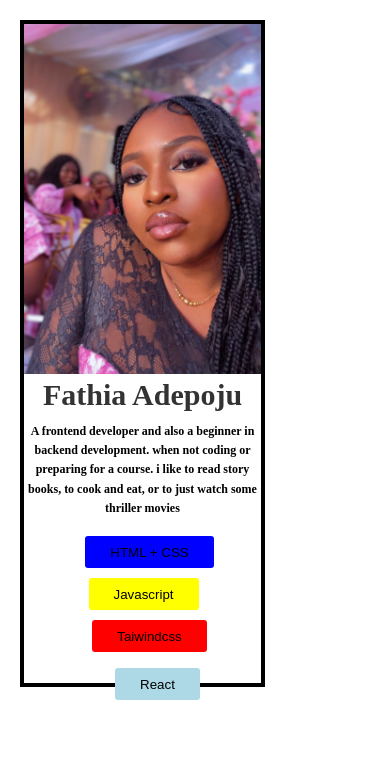
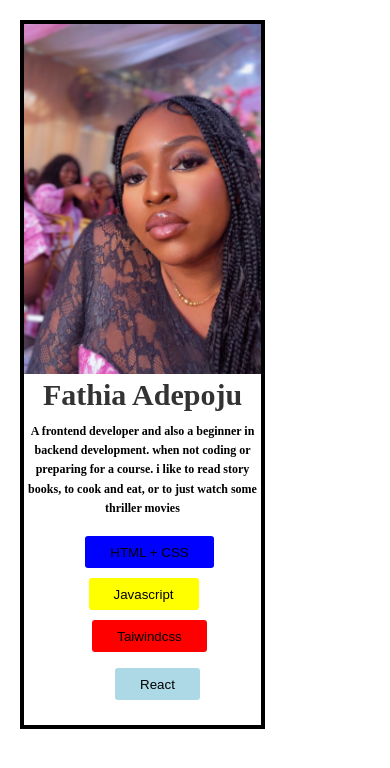
Before and after one commit to Adepoju044/my-Profile, a React (Create React App) app: page / in a window 390 px wide. Shown: the top 768 px of the page. Built offline with nearby package versions, Linux system fonts and the light colour scheme.

Commit message:
i added a more fitting height

```diff
--- a/src/index.css
+++ b/src/index.css
@@ -145,7 +145,7 @@ h1 {
 @media (max-width: 470px) {
   .container {
     width: 70%;
-    height: 79vh;
+    height: 84vh;
   }
 
   h1 {
```
